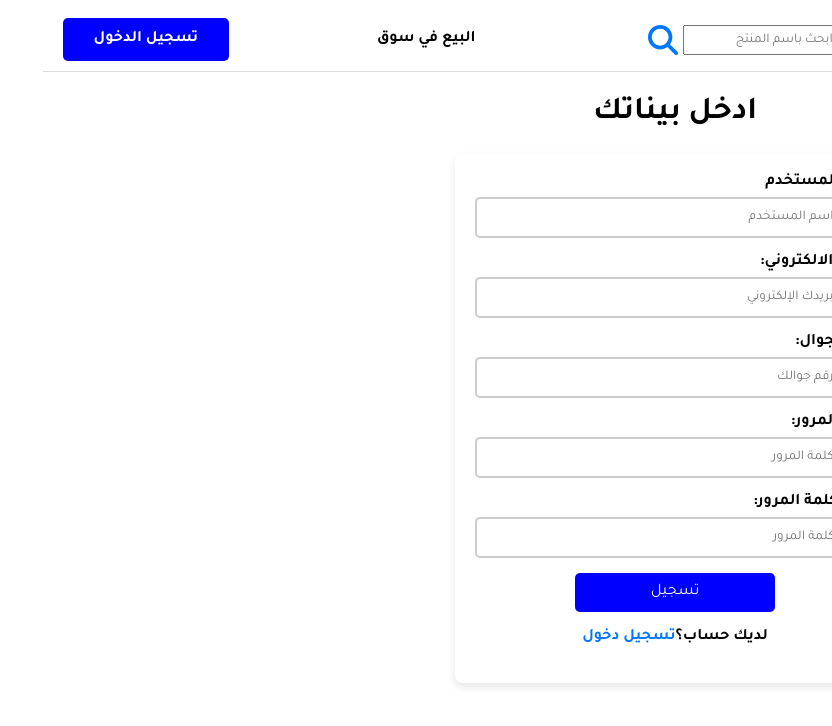
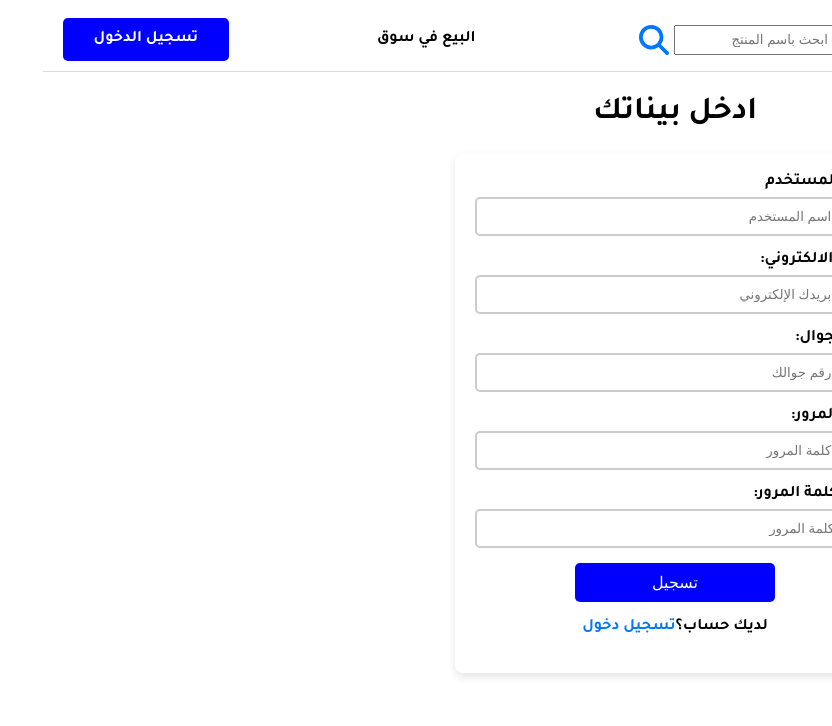
Before and after one commit to Op-Bshaar/eBay, a React (Vite) app in the folder frontend/: page /register in a window 1280 px wide. Shown: the top 726 px of the page, without its empty margins (448-1280 px from the left). Built offline with nearby package versions, Linux system fonts and the light colour scheme.

Commit message:
refactor

```diff
--- a/frontend/src/App.tsx
+++ b/frontend/src/App.tsx
@@ -11,6 +11,7 @@ import Settings from "./pages/admin/Settings";
 function App() {
     return (
         <AuthenticationProvider>
+            <div className="tajawal-extralight">
                 <BrowserRouter>
                     <Navbar />
                     <Routes>
@@ -22,6 +23,7 @@ function App() {
                         <Route path="/admin/settings" element={<Settings />} />
                     </Routes>
                 </BrowserRouter>
+            </div>
         </AuthenticationProvider>
     );
 }
--- a/frontend/src/components/Hero-item/HeroItem.css
+++ b/frontend/src/components/Hero-item/HeroItem.css
@@ -1,7 +1,3 @@
-*{
-  font-family: "Tajawal", sans-serif;
-
-}
 .hero-item-container {
   width: calc(100% - 200px);
   background-color: rgb(249, 249, 249);
--- a/frontend/src/components/Hero-item/HeroItem.tsx
+++ b/frontend/src/components/Hero-item/HeroItem.tsx
@@ -12,7 +12,7 @@ const HeroItem: React.FC = () => {
         slidesToShow: 7,
         slidesToScroll: 3,
     };
-  const handleClick = (item:any)=>{
+    const handleClick = (item: any) => {
         alert(`hello ${item.id}`);
     }
     return (
@@ -21,7 +21,7 @@ const HeroItem: React.FC = () => {
                 {itemdata.map((item) => (
                     <div key={item.id}
                         className="hero-item"
-          onClick={()=>handleClick(item)}
+                        onClick={() => handleClick(item)}
                     >
                         <div className="icon-container">
                             {item.icon}
--- a/frontend/src/components/Hero/Hero.css
+++ b/frontend/src/components/Hero/Hero.css
@@ -1,7 +1,7 @@
-* {
-  margin: 0;
-  padding: 0;
-  box-sizing: border-box;
+.hero-container * {
+    margin: 0;
+    padding: 0;
+    box-sizing: border-box;
 }
 .hero-container {
   width: 100%;
--- a/frontend/src/pages/login/login.tsx
+++ b/frontend/src/pages/login/login.tsx
@@ -92,7 +92,7 @@ function Login() {
     };
 
     return (
-        <form className="login-form tajawal-extralight" onSubmit={handleSubmit}>
+        <form className="login-form" onSubmit={handleSubmit}>
             <h1>ادخل بيناتك</h1>
             <div className="login-form-content">
                 <div className="input-group">
@@ -173,7 +173,7 @@ function Login() {
                         {errorMessage}
                     </p>
                 )}
-                <button type="submit" className="button submit-button" disabled={isLoading }>
+                <button type="submit" className="button submit-button" disabled={isLoading}>
                     تسجيل الدخول
                 </button>
                 <Link to="/register">حساب جديد</Link>
--- a/frontend/src/pages/login/register.tsx
+++ b/frontend/src/pages/login/register.tsx
@@ -100,7 +100,7 @@ function Register() {
     phoneRef.current?.setCustomValidity(isPhoneTaken ? "phone taken!" : "");
     emailRef.current?.setCustomValidity(isEmailTaken ? "email taken!" : "");
     return (
-    <form className="login-form tajawal-extralight" onSubmit={handleSubmit}>
+        <form className="login-form" onSubmit={handleSubmit}>
             <h1>ادخل بيناتك</h1>
             <div className="login-form-content">
                 <div className="input-group">
```
Also changed, not shown: frontend/src/pages/Home/Home.tsx (indentation only). Lines whose indentation alone changed are shown as unchanged.
